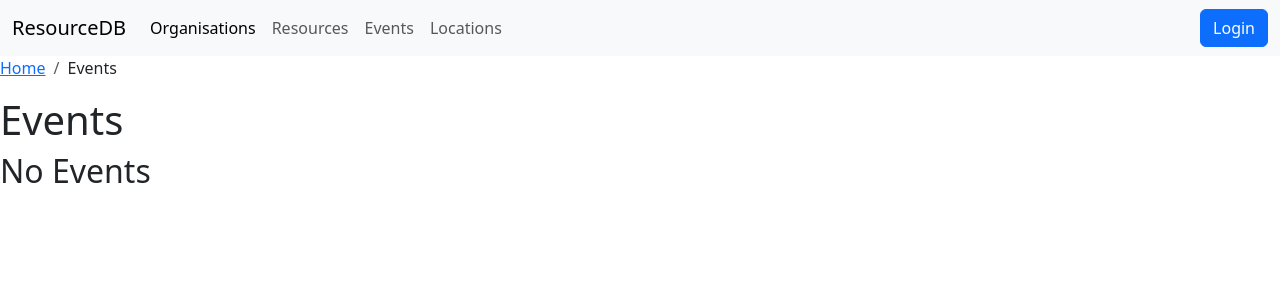
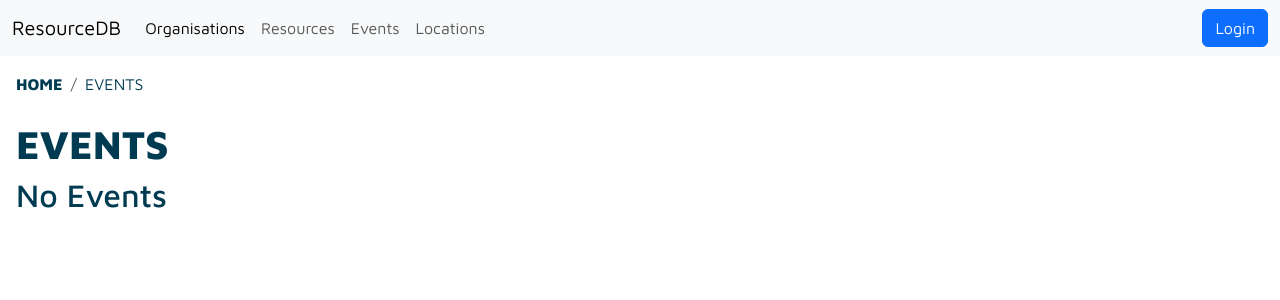
Before and after one commit to nmunro/spectrum, a Django app: page /events/ in a window 1280 px wide. Shown: the top 300 px of the page. Run offline with Django 4.2, Linux system fonts and the light colour scheme; data that the repository does not hold is empty.

Commit message:
Font, colour palette, events styling changed

```diff
--- /dev/null
+++ b/info/static/info/css/global.css
@@ -0,0 +1,65 @@
+/* Colour Palette of Spirit of Christmas */
+
+
+:root {
+  --primary-blue: #003b51;
+  --secondary-blue: #007195;
+  --primary-red: #C91A37;
+  --secondary-red: #C10018;
+  --black: #000000;
+  --white: #FFFFFF;
+}
+
+body {
+  font-family: 'Maven Pro', sans-serif;
+  color: var(--primary-blue);
+}
+
+.breadcrumb, .breadcrumb a{
+  color: var(--primary-blue);
+}
+
+.page {
+  margin: 24px 16px;
+}
+
+.card-primary{
+  background-color: var(--primary-blue);
+}
+
+.card-secondary {
+  background-color: var(--primary-red);
+}
+
+.card {
+  transition: transform 0.3s, box-shadow 0.3s; /* Adding smooth transition */
+}
+
+.card:hover {
+  transform: translateY(-5px); /* Lift the card slightly on hover */
+  box-shadow: 0 4px 8px rgba(0, 0, 0, 0.1); /* Add a subtle shadow on hover */
+}
+
+.card-footer .btn:hover {
+  background-color: white;
+}
+
+.card-primary .btn:hover {
+  color: var(--primary-blue) !important;
+}
+
+.card-secondary .btn:hover {
+  color: var(--secondary-red) !important;
+}
+
+.event-title:hover {
+  text-decoration: underline;
+}
+
+.event-month {
+  font-size: 20px;
+}
+
+.event-day {
+  font-size: 32px;
+}
--- a/info/templates/info/events.html
+++ b/info/templates/info/events.html
@@ -1,28 +1,46 @@
 {% extends "base.html" %}
 
+
 {% block nav %}
-  <nav aria-label="breadcrumb">
-    <ol class="breadcrumb">
-      <li class="breadcrumb-item"><a href="{% url 'index' %}">Home</a></li>
-      <li class="breadcrumb-item">Events</li>
+<nav aria-label="breadcrumb ">
+  <ol class="breadcrumb mx-3 mt-3">
+    <li class="breadcrumb-item fw-bold"><a href="{% url 'index' %}" class="text-uppercase text-decoration-none">Home</a></li>
+    <li class="breadcrumb-item text-uppercase">Events</li>
   </ol>
 </nav>
 {% endblock %}
 
 {% block content %}
-    <h1>Events</h1>
+<div class="page">
+  <h1 class="page-title text-uppercase fw-bold">Events</h1>
+  <div class="row">
     {% for event in events %}
-            <div class="w-25">
-                <div class="card text-center">
-                    <a href="{% url 'organisation' event.organisation.slug %}">{{ event.organisation.name }}</a>
-                    <div class="card-body">
-                        <h5 class="card-title"><a href="{% url 'event' event.id %}">{{ event.name }}</a></h5>
-                        <p class="card-text">{{ event.description|slice:":80" }}</p>
-                        <a href="" class="btn btn-primary">Details</a>
+    <div class="col-md-4 mb-4">
+      <div class="card p-2 p-md-4 {% if forloop.counter0|divisibleby:2 %}card-primary{% else %}card-secondary{% endif %} text-white">
+        <div class="card-header bg-transparent  border border-0">
+          <p class="event-month text-uppercase fw-medium m-0 p-0">{{ event.date_time|date:"M" }}</p>
+          <p class="event-day fw-bold m-0 p-0">{{ event.date_time|date:"d" }}</p>
+        </div>
+        <div class="card-body bg-transparent border border-0">
+          <h5 class="event-title fs-2 fw-bold m-0 p-0"><a href="{% url 'event' event.id %}" class="text-white text-decoration-none">{{ event.name }}</a></h5>
+          <p class="event-text mt-2">{{ event.description|slice:":80" }}</p>
+        </div>
+        <div class="card-footer bg-transparent border border-0 d-flex flex-row justify-content-between align-items-center">
+          <div class="event-location">
+            <p class="event-date fw-medium my-0 py-0">Time : {{ event.date_time|date:"h:m" }}</p>
+            <p class="d-flex align-items-center"><i class="bi bi-pin-map me-2 my-0 py-0 fw-medium"></i>{{ event.location }}</p>
+          </div>
+          <div class="event-button">
+            <a class="btn text-white fs-5 border border-2 px-2 m-0">Details <i class="bi bi-arrow-right fs-5"></i></a>
+          </div>
         </div>
       </div>
     </div>
     {% empty %}
+    <div class="col-md-12">
       <h2>No Events</h2>
+    </div>
     {% endfor %}
+  </div>
+</div>
 {% endblock %}
--- a/templates/base.html
+++ b/templates/base.html
@@ -1,3 +1,5 @@
+{% load static %}
+
 <!doctype html>
 <html lang="en">
   <head>
@@ -5,6 +7,13 @@
     <meta name="viewport" content="width=device-width, initial-scale=1">
     <title>ResourceDB</title>
     <link href="https://cdn.jsdelivr.net/npm/bootstrap@5.3.1/dist/css/bootstrap.min.css" rel="stylesheet" integrity="sha384-4bw+/aepP/YC94hEpVNVgiZdgIC5+VKNBQNGCHeKRQN+PtmoHDEXuppvnDJzQIu9" crossorigin="anonymous">
+    <link rel="stylesheet" href="https://cdn.jsdelivr.net/npm/bootstrap-icons@1.10.5/font/bootstrap-icons.css">
+    <link rel="preconnect" href="https://fonts.googleapis.com">
+    <link rel="preconnect" href="https://fonts.gstatic.com" crossorigin>
+    <link href="https://fonts.googleapis.com/css2?family=Maven+Pro:wght@400;500;600;800&display=swap" rel="stylesheet">
+    <link rel="stylesheet" href="{% static 'info/css/global.css' %}">
+    <link rel="stylesheet" href="{% static 'info/css/events.css' %}">
+
   </head>
   <body>
     <nav class="navbar navbar-expand-lg bg-body-tertiary">
```
Also changed, not shown: info/static/info/css/events.css (added). Lines whose indentation alone changed are shown as unchanged.
